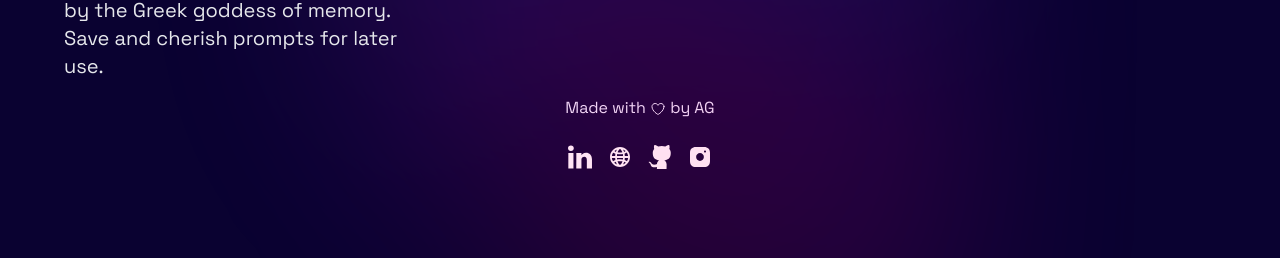
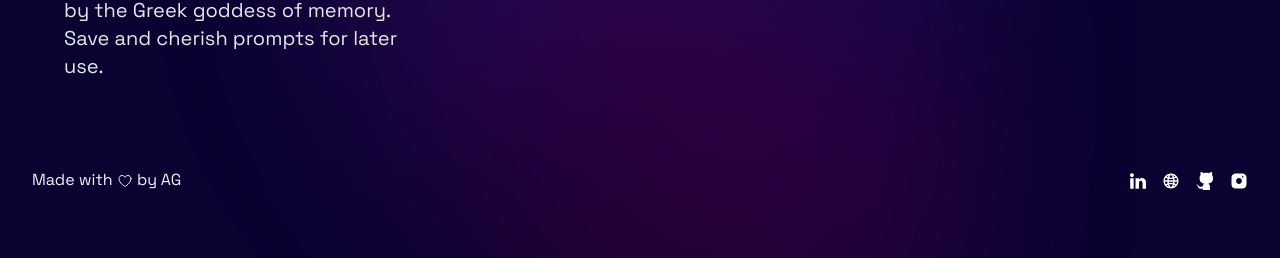
Before and after one commit to andregn26/mnemosyne, a Next.js app: page / in a window 1280 px wide. Shown: the part 516-774 px from the top of the page. Built offline with nearby package versions, Linux system fonts and the light colour scheme; no server answers; the database is empty.

Commit message:
add footer

```diff
--- a/app/layout.jsx
+++ b/app/layout.jsx
@@ -12,7 +12,7 @@ export const metadata = {
 const RootLayout = ({ children }) => {
 	return (
 		<html lang="en">
-			<body className="font-grotesk bg-violent-violet-950 text-violent-violet-50">
+			<body className="relative font-grotesk bg-violent-violet-950 text-violent-violet-50  pb-32">
 				<Provider>
 					<div className="main">
 						<div className="gradient" />
--- a/components/Footer.jsx
+++ b/components/Footer.jsx
@@ -2,8 +2,8 @@ import { Github, IconHeart, Instagram, Linkedin, Website } from "./Icons";
 
 const Footer = () => {
 	return (
-		<footer className="footer flex flex-col gap-6 xs:flex-row xs:justify-between  items-center p-4 bg-base-300 text-neutral-content">
-			<aside className="items-center">
+		<footer className="absolute bottom-0 left-0 w-full flex  flex-col gap-2 md:flex-row px-8 py-4 max-w-[1536px]">
+			<aside className=" w-full flex justify-center items-center md:justify-start">
 				<p>
 					Made with{" "}
 					<span>
@@ -12,7 +12,7 @@ const Footer = () => {
 					by AG
 				</p>
 			</aside>
-			<nav className="flex gap-4 md:place-self-center md:justify-self-end">
+			<nav className="flex justify-center gap-4">
 				<a href="https://www.linkedin.com/in/andrengregorio/" target="_blank" rel="noreferrer">
 					<Linkedin />
 				</a>
--- a/components/Icons/index.jsx
+++ b/components/Icons/index.jsx
@@ -21,8 +21,8 @@ export const Github = ({ fillColor = "#fff", fillColorHover = "primary" }) => {
 		<svg
 			fill={fillColor}
 			className={`hover:fill-${fillColorHover} inline-block`}
-			width="24"
-			height="24"
+			width="18"
+			height="18"
 			viewBox="0 0 1920 1920"
 			xmlns="http://www.w3.org/2000/svg">
 			<g id="SVGRepo_bgCarrier" strokeWidth="0"></g>
@@ -41,8 +41,8 @@ export const Instagram = ({ fillColor = "#fff", fillColorHover = "primary" }) =>
 	return (
 		<svg
 			viewBox="0 0 24 24"
-			width="24"
-			height="24"
+			width="18"
+			height="18"
 			fill={fillColor}
 			className={`hover:fill-${fillColorHover} inline-block`}
 			xmlns="http://www.w3.org/2000/svg">
@@ -60,8 +60,8 @@ export const Website = ({ fillColor = "#fff", fillColorHover = "primary" }) => {
 	return (
 		<svg
 			viewBox="0 0 24 24"
-			width="24"
-			height="24"
+			width="18"
+			height="18"
 			fill={fillColor}
 			className={`hover:fill-${fillColorHover} inline-block`}
 			xmlns="http://www.w3.org/2000/svg">
@@ -80,8 +80,8 @@ export const Website = ({ fillColor = "#fff", fillColorHover = "primary" }) => {
 export const Linkedin = ({ fillColor = "#fff", fillColorHover = "primary" }) => {
 	return (
 		<svg
-			width="24"
-			height="24"
+			width="16"
+			height="16"
 			fill={fillColor}
 			className={`hover:fill-${fillColorHover} inline-block`}
 			version="1.1"
```
